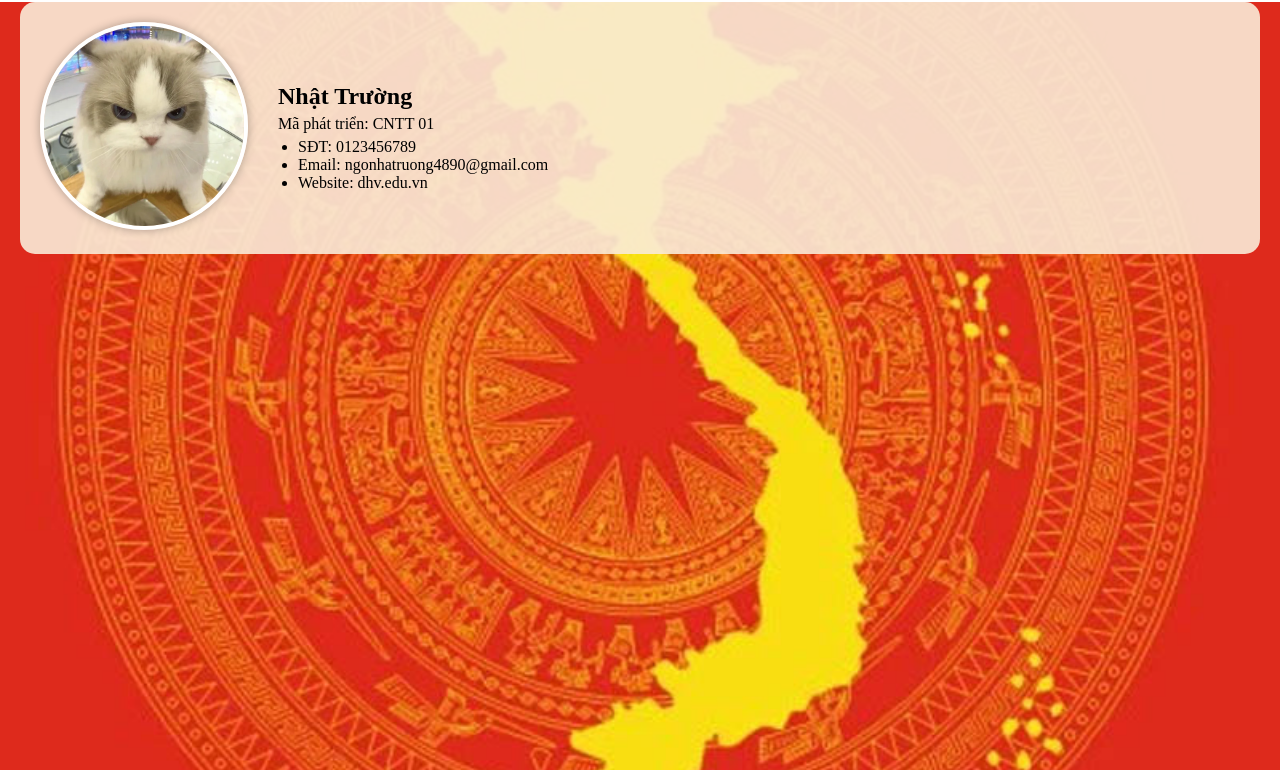
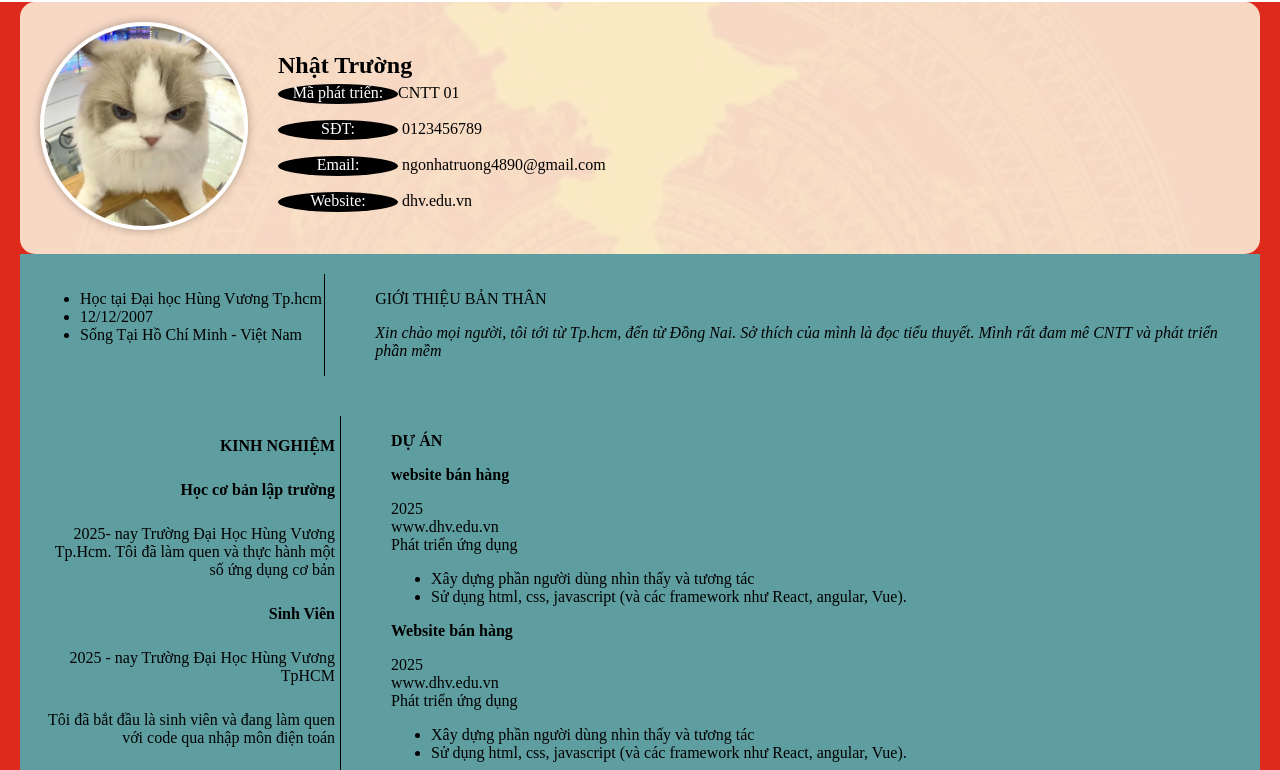
Before and after one commit to ngonhattruong489-blip/DHV_2505CT, a website: page index.html in a window 1280 px wide. Shown: the part 119-889 px from the top of the page. Drawn offline with Linux system fonts and the light colour scheme.

Commit message:
dongbo 7_11

```diff
--- a/index.html
+++ b/index.html
@@ -3,6 +3,24 @@
   <head>
     <meta charset="UTF-8" />
     <link rel="stylesheet" href="assets/css/main.css" />
+    <style>
+      .contact{
+        display: inline-block;
+        background-color: #000;
+        color: #fff;
+        width: 120px;
+        height: 20px;
+        border-radius: 50%;
+        text-align: center;
+      }
+      .Duan{
+        text-align:left;
+      }
+      .kinhnghiem{
+        text-align:right;
+        padding: 5px;
+      }
+    </style>
   </head>
   <header>
     <div id="header1">
@@ -83,15 +101,67 @@
           <p style="font-size: 24px; font-weight: bold; margin-bottom: 5px">
             Nhật Trường
           </p>
-          <p style="margin: 5px 0">Mã phát triển: CNTT 01</p>
-          <ul style="margin: 5px 0; padding-left: 20px">
-            <li>SĐT: 0123456789</li>
-            <li>Email: ngonhatruong4890@gmail.com</li>
-            <li>Website: dhv.edu.vn</li>
-          </ul>
+          <p style="margin: 5px 0"><span class="contact">Mã phát triển:</span>CNTT 01</p>
+          <p><span class="contact">SĐT:</span> 0123456789</p>
+          <P><span class="contact">Email:</span> ngonhatruong4890@gmail.com</P>
+          <p><span class="contact">Website:</span> dhv.edu.vn</p>
+
         </div>
       </div>
-    </div>
+
+      <div id="ngaythangnamsinh" style="background-color: cadetblue; max-width: 1200px; margin: 0 auto; padding: 20px; display: flex; flex-direction: row;">
+      <div style="width:300px;">
+        <ul>
+          <li>Học tại Đại học Hùng Vương Tp.hcm</li>
+          <li>12/12/2007</li>
+          <li>Sống Tại Hồ Chí Minh - Việt Nam</li>
+        </ul>
+
+      </div>
+      <div style="padding-left:50px; border-left: 1px solid #000">
+        <p> GIỚI THIỆU BẢN THÂN</p>
+        <p style="font-style: italic;"> Xin chào mọi người, tôi tới từ Tp.hcm, đến từ Đồng Nai. Sở thích của mình là đọc tiểu thuyết. Mình rất đam mê CNTT và phát triển phần mềm</p>
+      </div>
+      </div>
+
+
+
+      <div id="kinhnghiem" style="background-color: cadetblue; max-width: 1200px; margin: 0 auto; padding: 20px; display: flex; flex-direction: row;">
+      <div style="width:300px;"><p class="kinhnghiem"><b>KINH NGHIỆM</b></p>
+        <p class="kinhnghiem"><b>Học cơ bản lập trường</b></p>
+        <p class="kinhnghiem"> 2025- nay Trường Đại Học Hùng Vương Tp.Hcm. Tôi đã làm quen và thực hành một số ứng dụng cơ bản</p>
+        <p class="kinhnghiem"><b>Sinh Viên</b></p>
+        <p class="kinhnghiem"> 2025 - nay Trường Đại Học Hùng Vương TpHCM</p>
+        <p class="kinhnghiem"> Tôi đã bắt đầu là sinh viên và đang làm quen với code qua nhập môn điện toán</p>
+        <p class="kinhnghiem"><b>KĨ NĂNG</b></p>
+        <p class="kinhnghiem">html</p>
+        <p class="kinhnghiem">css</p>
+        <p class="kinhnghiem">bootstrap</p>
+        <p class="kinhnghiem">javascript</p>
+        <p class="kinhnghiem">PHP</p>
+        <p class="kinhnghiem">MySql</p>
+      </div>
+      <div style="padding-left: 50px; border-left: 1px solid #000">
+        <p class="Duan"><b> DỰ ÁN</b></p>
+        <p class="Duan"><b>website bán hàng</span></b></p>
+        <p class="Duan"> 2025<br>
+          www.dhv.edu.vn<br>
+          Phát triển ứng dụng<br>
+          <Ul class="Duan">
+            <li> Xây dựng phần người dùng nhìn thấy và tương tác</li>
+            <li> Sử dụng html, css, javascript (và các framework như React, angular, Vue).</li>
+            </ul>
+        </p>
+        <p class="Duan"><b>Website bán hàng</b></p>
+        <p class="Duan"> 2025<br>
+          www.dhv.edu.vn<br>
+          Phát triển ứng dụng<br>
+          <Ul class="Duan">
+            <li> Xây dựng phần người dùng nhìn thấy và tương tác</li>
+            <li> Sử dụng html, css, javascript (và các framework như React, angular, Vue).</li>
+          </Ul>
+      </div>
+      </div>
   </body>
   <footer>
     <div id="footer1">
```
